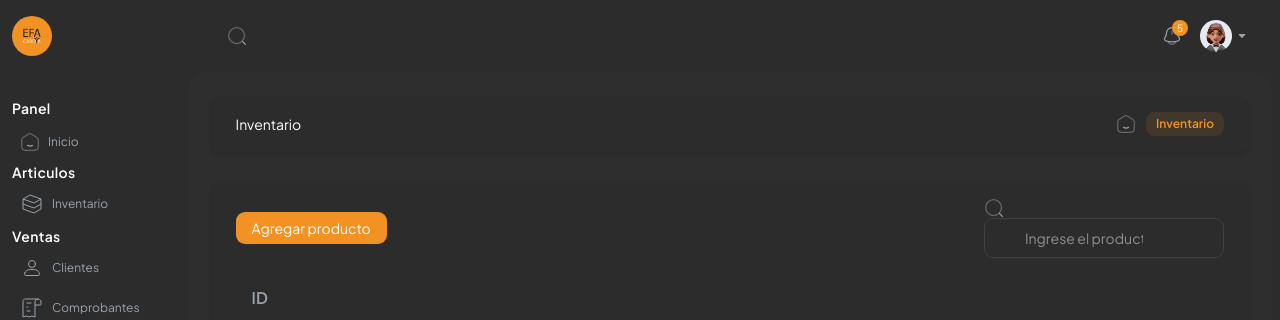
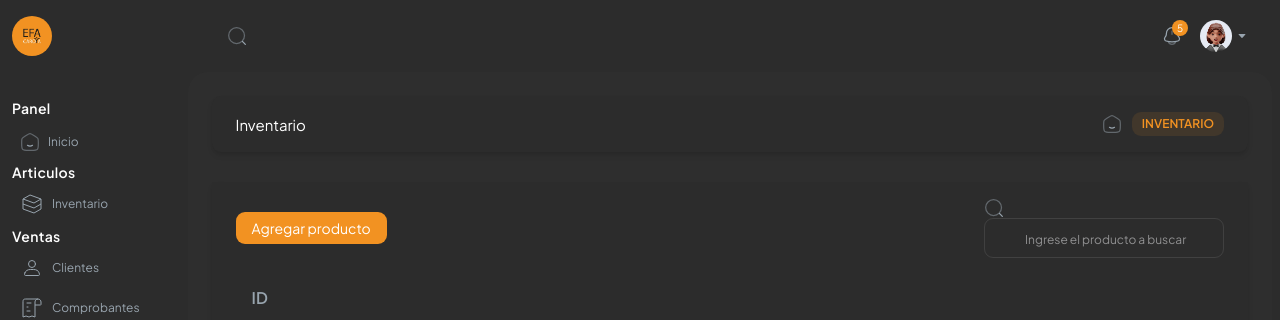
Before and after one commit to EFA-APP/frontend-destockp, a React (Vite) app: page /panel/inventario in a window 1280 px wide. Shown: the top 320 px of the page. Built offline with nearby package versions, Linux system fonts and the light colour scheme.

Commit message:
22/12/25

```diff
--- a/src/Componenetes/Diseño/EncabezadoSeccion/EncabezadoSeccion.jsx
+++ b/src/Componenetes/Diseño/EncabezadoSeccion/EncabezadoSeccion.jsx
@@ -4,7 +4,7 @@ const EncabezadoSeccion = ({ ruta }) => {
   return (
     <div className="rounded-md p-6 text-bodytext border-0 no-inset no-ring bg-[var(--fill)] dark:bg-darkgray mb-[30px] py-4 dark:shadow-dark-md shadow-md">
       <div className="flex items-center justify-between">
-        <h6 className="text-md text-white">{ruta}</h6>
+        <h6 className="text-[15px] text-white">{ruta}</h6>
         <div className="flex items-center gap-3">
           <ol className="flex flex-wrap items-center gap-1.5 text-sm text-bodytext sm:gap-2.5">
             <li>
@@ -17,7 +17,7 @@ const EncabezadoSeccion = ({ ruta }) => {
             </li>
             <li>
               <div className="inline-flex items-center rounded-md px-2.5 py-1 text-xs font-semibold bg-[var(--primary)]/10 text-[var(--primary)]">
-                {ruta}
+                {ruta.toUpperCase()}
               </div>
             </li>
           </ol>
--- a/src/Componenetes/Secciones/Inventario/Inventario.jsx
+++ b/src/Componenetes/Secciones/Inventario/Inventario.jsx
@@ -19,10 +19,10 @@ const Inventario = () => {
 
             {/* BUSCADOR */}
             <div className="relative sm:max-w-60 max-w-full w-full">
-              <BuscadorIcono props="absolute left-3 top-5 transform -translate-y-1/2 text-gray-100" />
+              <BuscadorIcono props="absolute! left-3 top-5 transform -translate-y-1/2 text-gray-100" />
               <input
                 type="text"
-                className="border-[.5px]! border-gray-100/10! flex h-10  rounded-md! px-3 py-2 disabled:cursor-not-allowed disabled:opacity-50 focus-visible:outline-0 border-ld  placeholder:text-gray-100/50! focus-visible:ring-0 z-10 w-full  pl-10 pr-20 text-sm text-[var(--primary)]! focus:outline-none "
+                className="border-[.5px]! border-gray-100/10! flex h-10 rounded-md!  py-2 disabled:cursor-not-allowed disabled:opacity-50 focus-visible:outline-0 border-ld  placeholder:text-gray-100/50! focus-visible:ring-0 z-10 w-full  pl-10  placeholder:text-xs text-[var(--primary)]! focus:outline-none focus:border-2 focus:border-[var(--primary)]!"
                 placeholder="Ingrese el producto a buscar"
               />
             </div>
```
